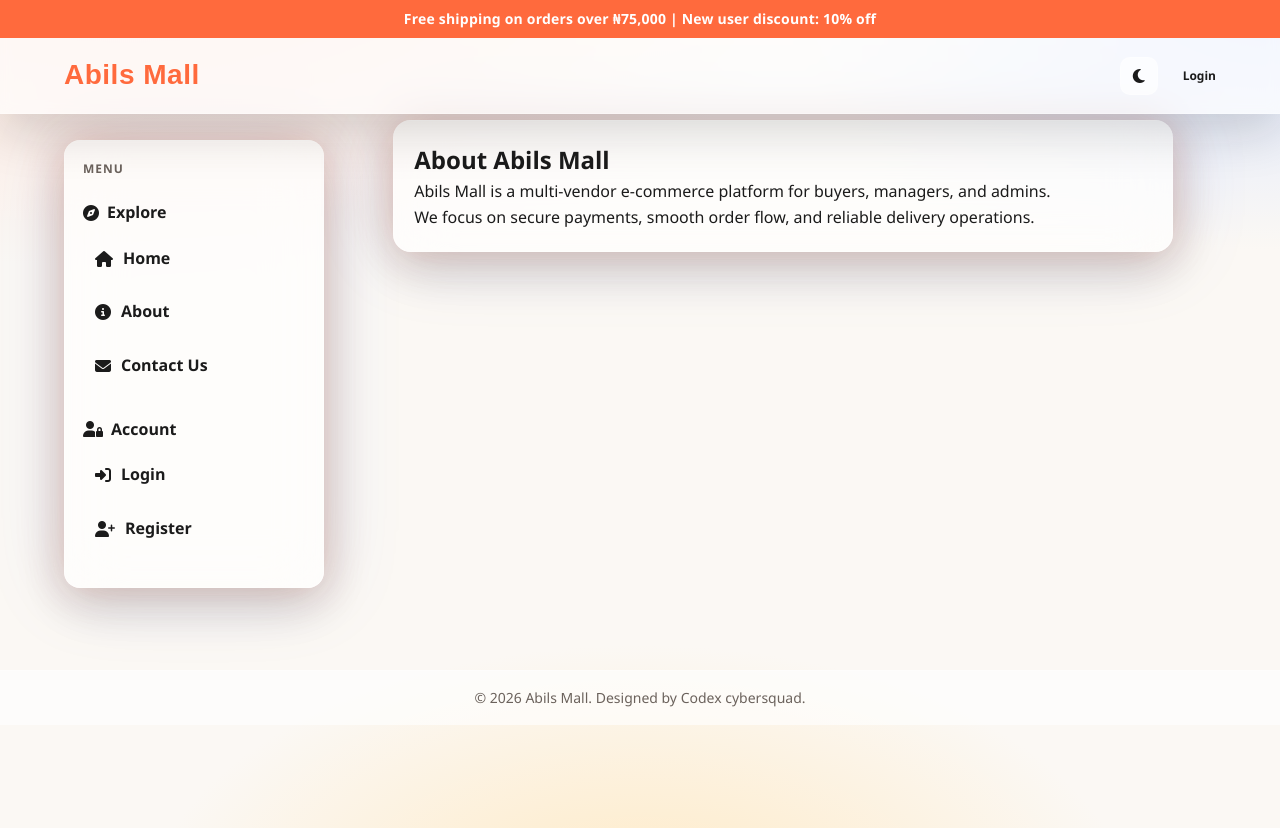
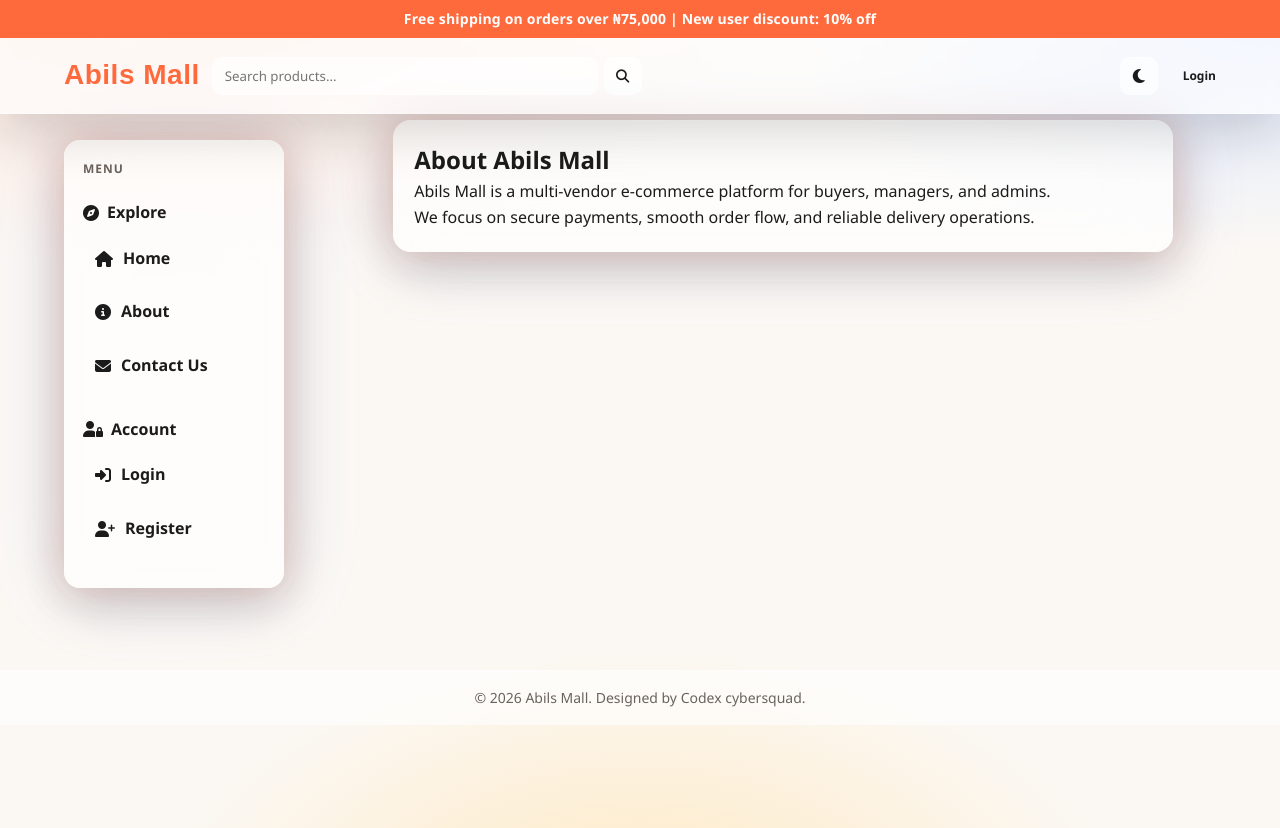
Before and after one commit to Sonbeliever/Abils-Mall, a Flask app: page /about in a window 1280 px wide. Shown: the top 828 px of the page. Run offline with Flask 3, Linux system fonts and the light colour scheme.

Commit message:
Add_navbar_product_search_and_reduce_sidebar_width

```diff
--- a/app.py
+++ b/app.py
@@ -128,8 +128,15 @@ def create_app():
     @app.route('/')
     def home():
         from models import Product
-        products = Product.query.all()
-        return render_template('marketplace.html', products=products)
+        query = request.args.get('q', '').strip()
+        products_query = Product.query
+        if query:
+            like = f"%{query}%"
+            products_query = products_query.filter(
+                Product.name.ilike(like) | Product.description.ilike(like)
+            )
+        products = products_query.all()
+        return render_template('marketplace.html', products=products, search_query=query)
 
     @app.route('/about')
     def about():
--- a/static/css/style.css
+++ b/static/css/style.css
@@ -2097,6 +2097,58 @@ body.dark-mode .admin-form-card {
     }
 }
 
+/* ==============================
+   Top Search + Menu Width
+   ============================== */
+.nav-search {
+    display: flex;
+    align-items: center;
+    gap: 6px;
+    margin-left: 12px;
+    margin-right: auto;
+    max-width: 430px;
+    width: min(44vw, 430px);
+}
+
+.nav-search input[type="search"] {
+    width: 100%;
+    min-height: 38px;
+    border: 1px solid var(--border-color);
+    border-radius: 10px;
+    background: var(--card-background);
+    color: var(--text-color);
+    padding: 0 12px;
+}
+
+.nav-search button {
+    min-width: 38px;
+    min-height: 38px;
+    border: 1px solid var(--border-color);
+    border-radius: 10px;
+    background: var(--card-background);
+    color: var(--text-color);
+    cursor: pointer;
+}
+
+.layout {
+    grid-template-columns: 220px minmax(0, 1fr);
+}
+
+.sidebar {
+    width: 220px;
+}
+
+@media (max-width: 992px) {
+    .nav-search {
+        width: min(52vw, 280px);
+        margin-left: 0;
+    }
+
+    #sidebar {
+        width: min(76vw, 240px) !important;
+    }
+}
+
 .nav-toggle {
     display: none;
     border: 1px solid var(--border-color);
--- a/templates/base.html
+++ b/templates/base.html
@@ -17,6 +17,10 @@
                 <i class="fas fa-bars"></i>
             </button>
             <a href="{{ url_for('home') }}" class="logo">Abils Mall</a>
+            <form class="nav-search" method="GET" action="{{ url_for('home') }}">
+                <input type="search" name="q" placeholder="Search products..." value="{{ request.args.get('q', '') }}">
+                <button type="submit" aria-label="Search products"><i class="fas fa-search"></i></button>
+            </form>
             <div class="nav-icons">
                 <button class="mode-toggle mode-icon" id="mode-toggle" type="button" aria-label="Toggle theme" title="Toggle theme">
                     <i id="mode-icon" class="fas fa-moon" aria-hidden="true"></i>
```
